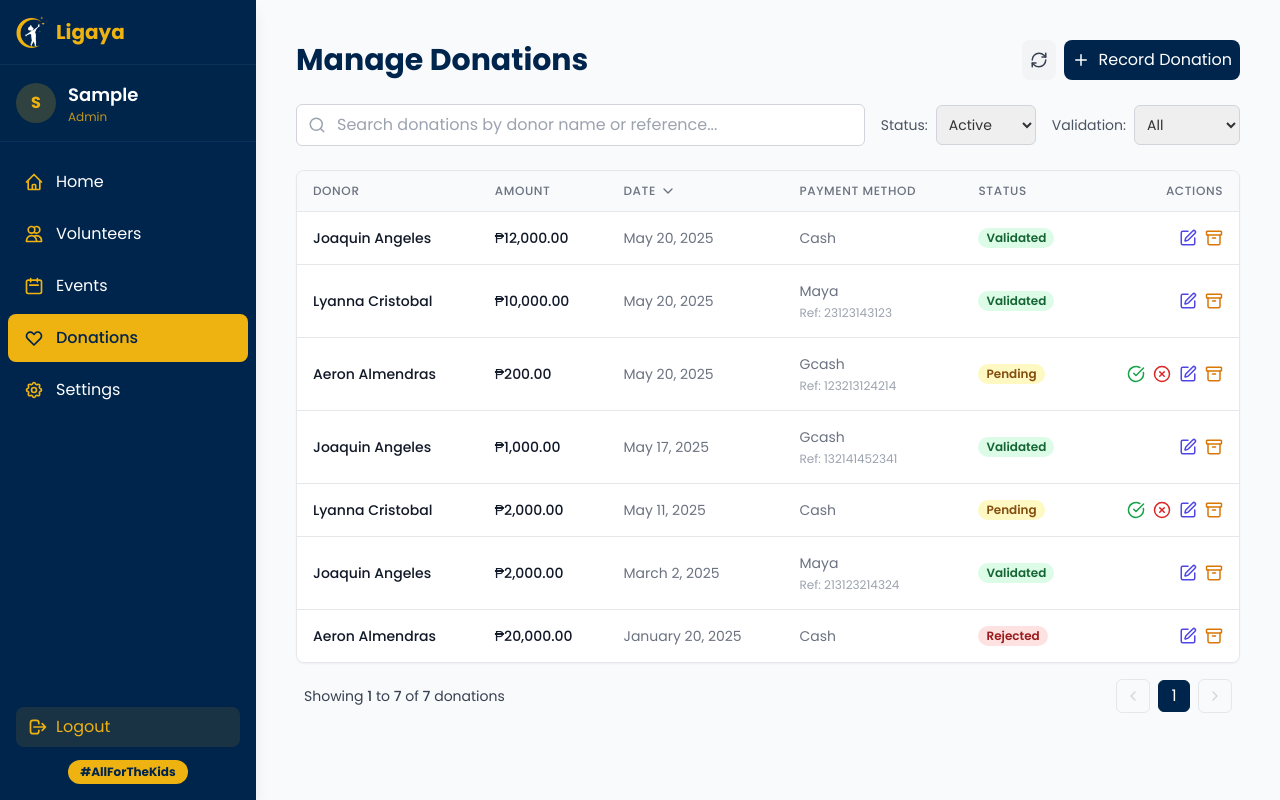
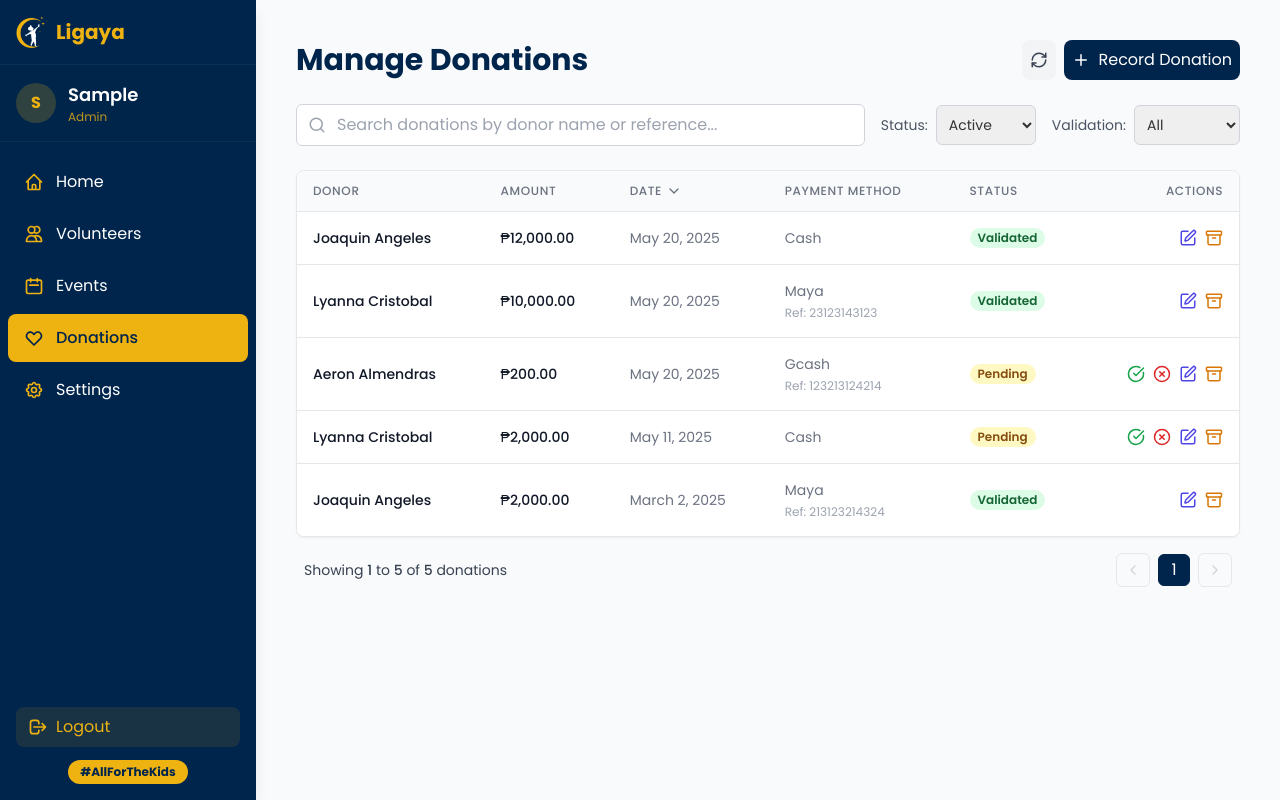
Before and after one commit to j24angeles/Ligaya, a React (Create React App) app in the folder ligaya_ustuvu/: page /donation-management in a window 1280 px wide. Built offline with nearby package versions, Linux system fonts and the light colour scheme; data requests are answered from the project's data file; sample sign-in values are in the browser's storage.

Commit message:
dashboard fix and donattion filter fix

```diff
--- a/ligaya_ustuvu/src/components/admin-dashboard/DashboardCards.js
+++ b/ligaya_ustuvu/src/components/admin-dashboard/DashboardCards.js
@@ -17,26 +17,40 @@ const DashboardCards = ({ events, donations, users }) => {
       const currentMonth = now.getMonth();
       const currentYear = now.getFullYear();
 
-      // Fixed event filtering logic to match eventService.js structure
+      // Count upcoming events
       const upcomingEventsCount = events.filter(event => {
-        // Check if event has a date and is in the future
         return event.date && new Date(event.date) > now && event.isPublished !== false;
       }).length;
 
+      // Count active volunteers
       const volunteerCount = users.filter(user => {
         return user.role === 'volunteer' && user.status !== 'archived';
       }).length;
 
+      // Calculate total donations - ABSOLUTELY NO ARCHIVED DONATIONS
       const totalDonationsAmount = donations
         .filter(donation => {
-          if (donation.validationStatus !== 'validated') return false;
+          // First check if donation is archived - this takes priority over everything
+          if (donation.status === 'archived') {
+            return false; // Immediately exclude if archived
+          }
+
+          // Then check validation status
+          if (donation.validationStatus !== 'validated') {
+            return false;
+          }
+
+          // Finally check date
           const donationDate = new Date(donation.createdAt);
           return (
             donationDate.getMonth() === currentMonth &&
             donationDate.getFullYear() === currentYear
           );
         })
-        .reduce((sum, donation) => sum + (parseFloat(donation.amount) || 0), 0);
+        .reduce((sum, donation) => {
+          const amount = parseFloat(donation.amount) || 0;
+          return sum + amount;
+        }, 0);
 
       setStats({
         upcomingEvents: upcomingEventsCount,
--- a/ligaya_ustuvu/src/components/admin-dashboard/RecentDonorsTable.js
+++ b/ligaya_ustuvu/src/components/admin-dashboard/RecentDonorsTable.js
@@ -1,3 +1,4 @@
+// RecentDonorsTable.js
 import React, { useState, useEffect } from 'react';
 import axios from 'axios';
 import { FaUser } from 'react-icons/fa';
@@ -12,7 +13,8 @@ const RecentDonorsTable = () => {
     const fetchData = async () => {
       try {
         const [donRes, userRes] = await Promise.all([
-          axios.get('http://localhost:3001/donations?_sort=date,createdAt&_order=desc&_limit=3'),
+          // Added status=active filter to exclude archived donations
+          axios.get('http://localhost:3001/donations?status=active&_sort=date,createdAt&_order=desc&_limit=3'),
           axios.get('http://localhost:3001/users'),
         ]);
 
--- a/ligaya_ustuvu/src/components/admin-dashboard/TopDonorsList.js
+++ b/ligaya_ustuvu/src/components/admin-dashboard/TopDonorsList.js
@@ -1,18 +1,52 @@
 import React, { useEffect, useState } from 'react';
+import axios from 'axios';
 import { FaUser, FaTrophy } from 'react-icons/fa';
 
-const TopDonorsList = ({ donations = [], users = [], max = 3 }) => {
+const TopDonorsList = () => {
+  const [donations, setDonations] = useState([]);
+  const [users, setUsers] = useState([]);
   const [topDonors, setTopDonors] = useState([]);
   const [loading, setLoading] = useState(true);
+  const [error, setError] = useState(null);
+  const max = 3;
 
   useEffect(() => {
+    const fetchData = async () => {
+      try {
+        const [donRes, userRes] = await Promise.all([
+          // Only get active donations, not archived ones
+          axios.get('http://localhost:3001/donations?status=active'),
+          axios.get('http://localhost:3001/users'),
+        ]);
+
+        setDonations(donRes.data);
+        setUsers(userRes.data);
+        setError(null);
+      } catch (err) {
+        console.error('Failed to load donations or users:', err);
+        setError('Failed to load top donors data');
+      } finally {
+        setLoading(false);
+      }
+    };
+
+    fetchData();
+  }, []);
+
+  useEffect(() => {
+    if (donations.length > 0 && users.length > 0) {
+      processTopDonors();
+    }
+  }, [donations, users]);
+
   const processTopDonors = () => {
     const now = new Date();
 
     const thisMonthDonations = donations.filter(d => {
       const dDate = new Date(d.date || d.createdAt);
       return (
-          d.isValidated &&
+        // Changed to check validationStatus for consistency and status is already filtered in API call
+        d.validationStatus === 'validated' &&
         dDate.getFullYear() === now.getFullYear() &&
         dDate.getMonth() === now.getMonth()
       );
@@ -29,18 +63,14 @@ const TopDonorsList = ({ donations = [], users = [], max = 3 }) => {
     const sorted = Object.entries(totalsMap)
       .map(([userId, total]) => {
         const u = users.find(u => u.id.toString() === userId.toString());
-          const name = u ? (u.name || `${u.firstName || ''} ${u.lastName || ''}`.trim()) : 'Unknown';
+        const name = u ? (u.name || `${u.firstName || ''} ${u.lastName || ''}`.trim() || u.username) : 'Unknown';
         return { userId, total, name };
       })
       .sort((a, b) => b.total - a.total)
       .slice(0, max);
 
     setTopDonors(sorted);
-      setLoading(false);
   };
-
-    processTopDonors();
-  }, [donations, users, max]);
 
   const getDonorInitials = (userId) => {
     const user = users.find(u => u.id.toString() === userId.toString());
@@ -78,6 +108,14 @@ const TopDonorsList = ({ donations = [], users = [], max = 3 }) => {
         <div className="text-center text-gray-500 my-4 text-xs">
           Loading top donors...
         </div>
+      </TableWrapper>
+    );
+  }
+
+  if (error) {
+    return (
+      <TableWrapper>
+        <div className="text-center text-red-500 my-4 text-xs">{error}</div>
       </TableWrapper>
     );
   }
--- a/ligaya_ustuvu/src/components/admin-donations/AdminDonationManagement.js
+++ b/ligaya_ustuvu/src/components/admin-donations/AdminDonationManagement.js
@@ -357,8 +357,10 @@ const AdminDonationManagement = () => {
       donorName.includes(searchTerm.toLowerCase()) ||
       (donation.referenceNumber && donation.referenceNumber.toLowerCase().includes(searchTerm.toLowerCase()));
 
-    const donationStatus = donation.status || 'active';
-    const matchesStatus = statusFilter === 'all' || donationStatus === statusFilter;
+    const matchesStatus =
+      statusFilter === 'all' ||
+      (statusFilter === 'active' && donation.status !== 'archived') ||
+      (statusFilter === 'archived' && donation.status === 'archived');
 
     const validationStatus = donation.validationStatus || 'pending';
     const matchesValidation =
```
Also changed, not shown: ligaya_ustuvu/db.json. Lines whose indentation alone changed are shown as unchanged.
